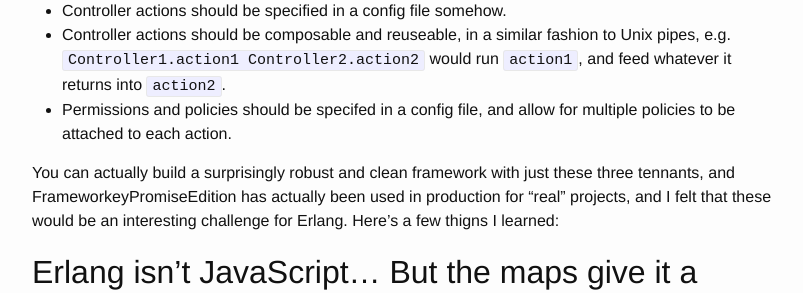
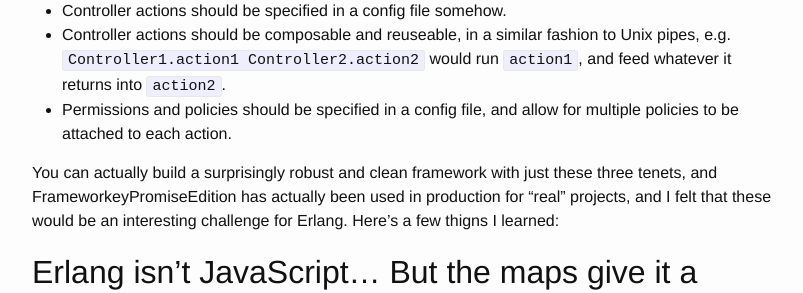
Before and after one commit to Tombert/tombert.github.io2, a Jekyll site: the page built from _posts/2016-01-17-porting-fun.markdown, in a window 1280 px wide and 900 px high, scrolled down 459 px. Shown: the part 159-452 px from the top of the window, without its empty margins (238-1041 px from the left). Built offline with Jekyll 4.4.1, drawn with Linux system fonts in a browser that asks for light colours; nearby versions of some CDN libraries; comment, search, counter and statistics services are not loaded.

Commit message:
Fix more spelling issues

```diff
--- a/_posts/2016-01-17-porting-fun.markdown
+++ b/_posts/2016-01-17-porting-fun.markdown
@@ -16,9 +16,9 @@
 - Multiple endpoints of the same name should be separable by request method, e.g. `GET /myroute` should be different than `POST /myroute`
 - Controller actions should be specified in a config file somehow.
 - Controller actions should be composable and reuseable, in a similar fashion to Unix pipes, e.g. `Controller1.action1 Controller2.action2` would run `action1`, and feed whatever it returns into `action2`.
-- Permissions and policies should be specifed in a config file, and allow for multiple policies to be attached to each action.
+- Permissions and policies should be specified in a config file, and allow for multiple policies to be attached to each action.
 
-You can actually build a surprisingly robust and clean framework with just these three tennants, and FrameworkeyPromiseEdition has actually been used in production for "real" projects, and I felt that these would be an interesting challenge for Erlang.  Here's a few thigns I learned:
+You can actually build a surprisingly robust and clean framework with just these three tenets, and FrameworkeyPromiseEdition has actually been used in production for "real" projects, and I felt that these would be an interesting challenge for Erlang.  Here's a few thigns I learned:
 
 
 ## Erlang isn't JavaScript... But the maps give it a similar feel.
```
